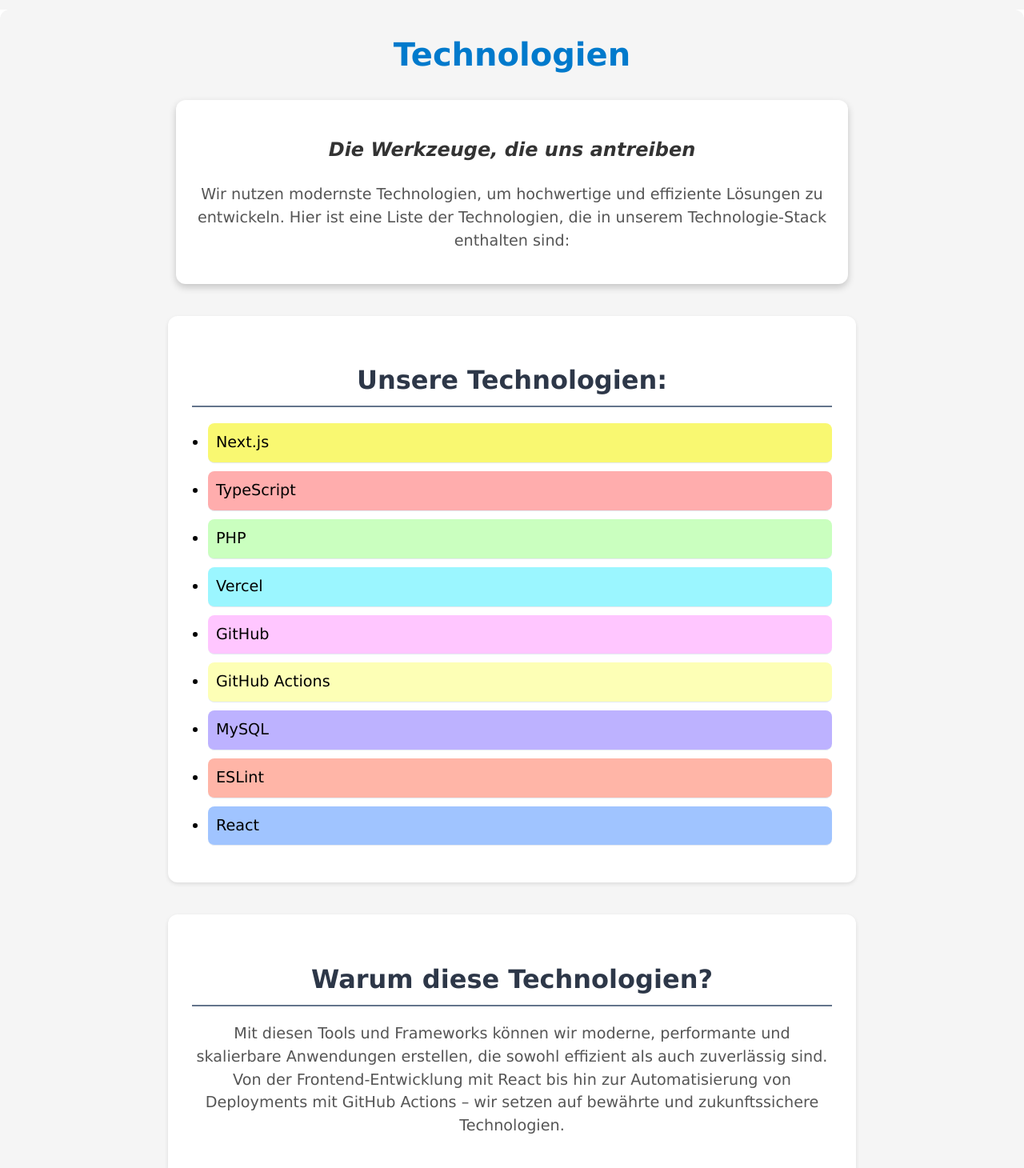
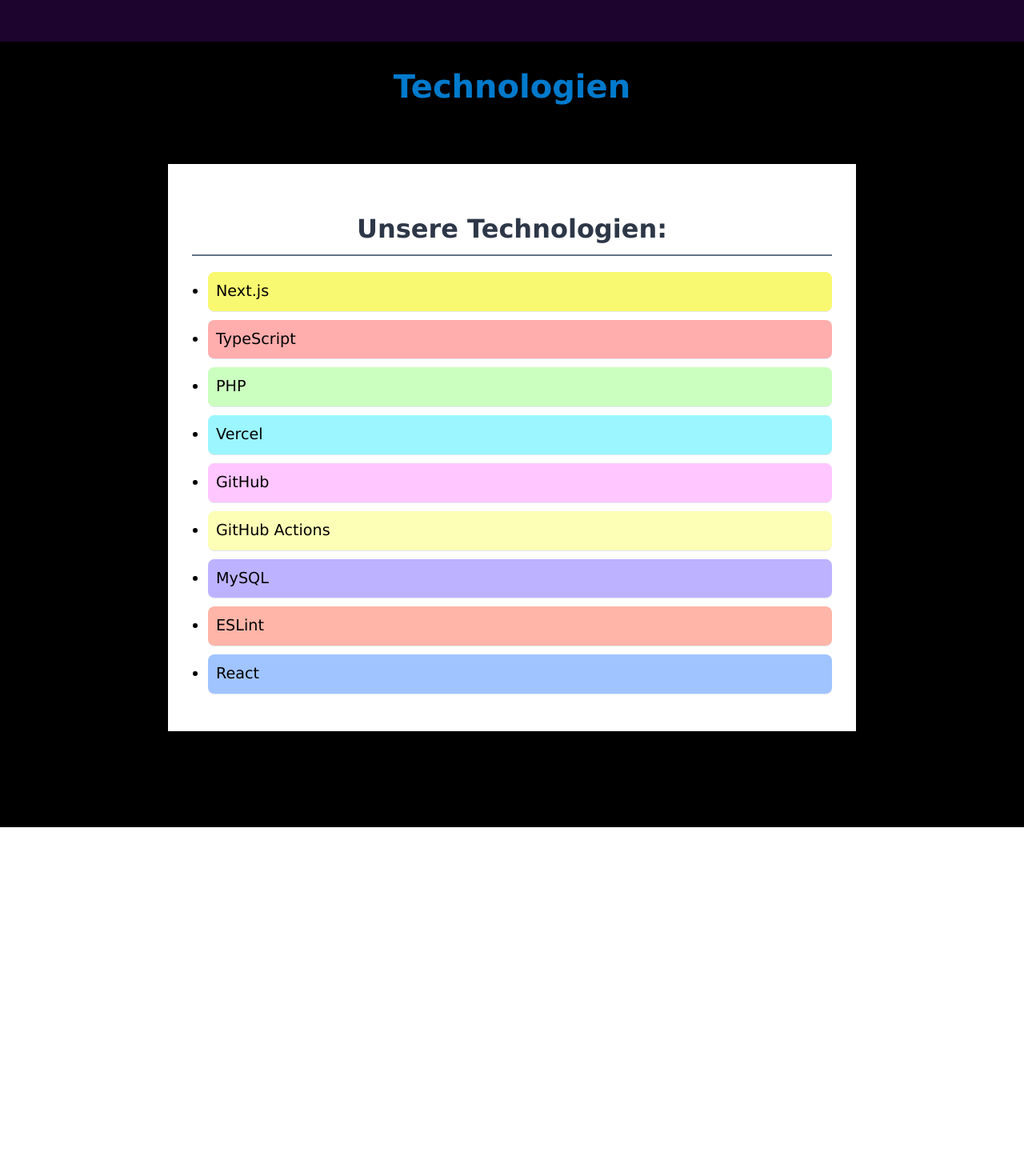
Before and after one commit to RalfHof/nextjs-boilerplate, a Next.js app: page /info in a window 1280 px wide. Shown: the part 1160-2620 px from the top of the page at 80% size. After the commit the page ends 2194 px from the top, so only its background shows below. Built offline with nearby package versions, Linux system fonts and the light colour scheme.

Commit message:
New Features

```diff
--- a/src/components/Team/page.tsx
+++ b/src/components/Team/page.tsx
@@ -42,18 +42,19 @@ export default function Team() {
           <div
             key={member.name}
             style={styles.teamMember}
-            onMouseEnter={() => setHovered(member.name)}
-            onMouseLeave={() => setHovered(null)}
-          >
+            >
             <Image
               src={member.image}
               alt={member.name}
+              onMouseEnter={() => setHovered(member.name)}
+              onMouseLeave={() => setHovered(null)}
               width={300}
               height={350}
               style={{
                 borderRadius: "10px",
                 height: "350px",
-                transform: hovered === member.name ? "scale(1.07)" : "scale(1)",
+                padding: "10px",
+                transform: hovered === member.name ? "scale(1.2)" : "scale(1)",
                 transition: "transform 0.3s ease",
               }}
             />
@@ -81,7 +82,7 @@ const styles: Record<string, React.CSSProperties> = {
   container: {
     padding: "20px",
     paddingBottom: "60px",
-    backgroundColor: "#f5f5f5",
+    backgroundColor: "#1c042e",
     display: "flex",
     alignItems: "center",
     justifyContent: "center",
@@ -109,7 +110,7 @@ const styles: Record<string, React.CSSProperties> = {
   teamName: {
     marginTop: "10px",
     fontWeight: "bold",
-    color: "#1e293b",
+    color: "#f2c76e",
   },
   teamRole: {
     fontSize: "1rem",
--- a/src/components/technologie/page.tsx
+++ b/src/components/technologie/page.tsx
@@ -4,25 +4,6 @@ export default function TechnologyPage() {
   return (
     <div style={styles.container}>
       <h1 style={styles.title}>Technologien</h1>
-      <section
-        style={styles.heroSection}
-        onMouseEnter={(e) => (e.currentTarget.style.backgroundColor = "#e0f7fa")}
-        onMouseLeave={(e) => (e.currentTarget.style.backgroundColor = "#fff")}
-      >
-        <p
-          style={styles.subtitle}
-          onMouseEnter={(e) => (e.currentTarget.style.color = "#007acc")}
-          onMouseLeave={(e) => (e.currentTarget.style.color = "#333")}
-        >
-          <strong>Die Werkzeuge, die uns antreiben</strong>
-        </p>
-        <p style={styles.text}>
-          Wir nutzen modernste Technologien, um hochwertige und effiziente
-          Lösungen zu entwickeln. Hier ist eine Liste der Technologien, die in
-          unserem Technologie-Stack enthalten sind:
-        </p>
-      </section>
-
       <section style={styles.section}>
         <h2 style={styles.sectionTitle}>Unsere Technologien:</h2>
         <ul style={styles.list}>
@@ -48,30 +29,6 @@ export default function TechnologyPage() {
         </ul>
       </section>
 
-      <section
-        style={styles.section}
-        onMouseEnter={(e) => (e.currentTarget.style.transform = "scale(1.02)")}
-        onMouseLeave={(e) => (e.currentTarget.style.transform = "scale(1)")}
-      >
-        <h2
-          style={styles.sectionTitle}
-          onMouseEnter={(e) => (e.currentTarget.style.color = "#e63946")}
-          onMouseLeave={(e) => (e.currentTarget.style.color = "#2d3748")}
-        >
-          Warum diese Technologien?
-        </h2>
-        <p
-          style={styles.text}
-          onMouseEnter={(e) => (e.currentTarget.style.color = "#1d3557")}
-          onMouseLeave={(e) => (e.currentTarget.style.color = "#555")}
-        >
-          Mit diesen Tools und Frameworks können wir moderne, performante und
-          skalierbare Anwendungen erstellen, die sowohl effizient als auch
-          zuverlässig sind. Von der Frontend-Entwicklung mit React bis hin zur
-          Automatisierung von Deployments mit GitHub Actions – wir setzen auf
-          bewährte und zukunftssichere Technologien.
-        </p>
-      </section>
     </div>
   );
 }
@@ -82,8 +39,7 @@ const hoverColors = ["#fff3a3", "#ffbfbf", "#dbffda", "#b4f2ff", "#ffd8ff", "#fe
 const styles: Record<string, React.CSSProperties> = {
   container: {
     lineHeight: "1.5",
-    borderRadius: "12px",
-    backgroundColor: "#f5f5f5",
+    backgroundColor: "#000",
     display: "flex",
     flexDirection: "column",
     alignItems: "center",
@@ -99,24 +55,6 @@ const styles: Record<string, React.CSSProperties> = {
     transition: "color 0.3s ease",
   },
 
-  heroSection: {
-    padding: "20px",
-    borderRadius: "12px",
-    boxShadow: "0px 4px 10px rgba(0, 0, 0, 0.2)",
-    backgroundColor: "#fff",
-    width: "82%",
-    maxWidth: "800px",
-    transition: "background-color 0.3s ease",
-  },
-
-  subtitle: {
-    fontSize: "1.5rem",
-    fontStyle: "italic",
-    textAlign: "center",
-    color: "#333",
-    transition: "color 0.3s ease",
-  },
-
   text: {
     fontSize: "1.2rem",
     textAlign: "center",
@@ -128,7 +66,6 @@ const styles: Record<string, React.CSSProperties> = {
     marginTop: "40px",
     padding: "30px",
     backgroundColor: "#ffffff",
-    borderRadius: "12px",
     boxShadow: "0px 2px 5px rgba(0, 0, 0, 0.1)",
     width: "80%",
     maxWidth: "800px",
--- a/src/globals.css
+++ b/src/globals.css
@@ -12,7 +12,7 @@ html,
   display: flex;
   justify-content: space-between;
   align-items: center;
-  background-color: #1e293b;
+  background-color: #1c042e;
   color: white;
   width: 100%;
   height: 60px;
```
Also changed, not shown: src/components/navigation.tsx (line endings or trailing spaces).
